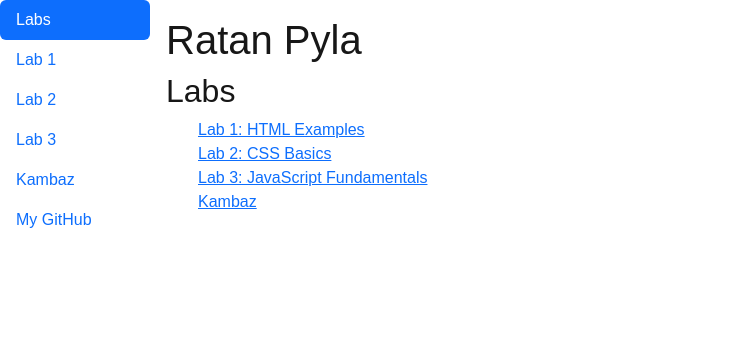
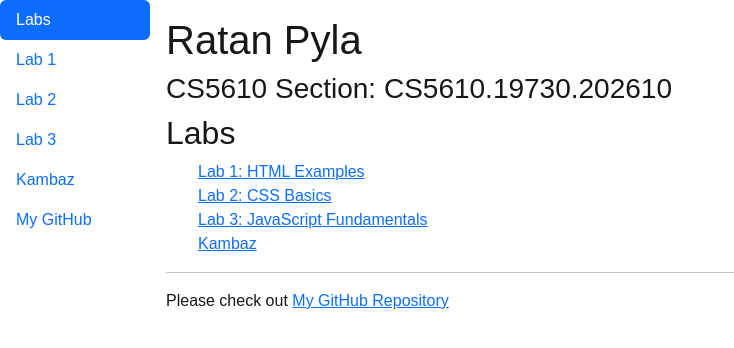
Before and after one commit to Ratan24/cs5610-lab1, a Next.js app: page /Labs in a window 1280 px wide. Shown: the top 348 px of the page, without its empty margins (0-734 px from the left). Built offline with nearby package versions, Linux system fonts and the light colour scheme.

Commit message:
built a3 v2.0

```diff
--- a/src/app/Labs/Lab1/page.tsx
+++ b/src/app/Labs/Lab1/page.tsx
@@ -300,7 +300,7 @@ export default function Lab1() {
           <Link href="https://www.lipsum.com" id="wd-lipsum">click here</Link>
           to get dummy text<br/>
 
-          Please check out <Link href="https://github.com/Ratan24/cs5610-lab1" target="_blank" rel="noopener noreferrer" id="wd-github">
+          Please check out <Link href="https://github.com/Ratan24/cs5610-lab1/tree/a3" target="_blank" rel="noopener noreferrer" id="wd-github">
               My GitHub Repository
             </Link>
         </>
--- a/src/app/Labs/Lab3/page.tsx
+++ b/src/app/Labs/Lab3/page.tsx
@@ -62,6 +62,7 @@ export default function Lab3() {
       <DestructingImports />
       <Classes />
       <Styles />
+      <Add a={1} b={2} />
       <Add a={3} b={4} />
       <h4>Square of 4</h4>
       <Square>4</Square><hr/>
--- a/src/app/Labs/TOC.tsx
+++ b/src/app/Labs/TOC.tsx
@@ -34,7 +34,7 @@ export default function TOC() {
         </NavLink>
       </NavItem>
       <NavItem>
-        <NavLink href="https://github.com/Ratan24/cs5610-lab1/tree/a2" id="wd-github" target="_blank" rel="noopener noreferrer">
+        <NavLink href="https://github.com/Ratan24/cs5610-lab1/tree/a3" id="wd-github" target="_blank" rel="noopener noreferrer">
           My GitHub
         </NavLink>
       </NavItem>
--- a/src/app/Labs/page.tsx
+++ b/src/app/Labs/page.tsx
@@ -3,6 +3,7 @@ export default function Labs() {
   return (
     <div id="wd-labs">
       <h1>Ratan Pyla</h1>
+      <h3>CS5610 Section: CS5610.19730.202610</h3>
       <h2>Labs</h2>
       <ul>
         <li>
@@ -26,6 +27,12 @@ export default function Labs() {
           </Link>
         </li>
       </ul>
+      <hr />
+      <p>
+        Please check out <Link href="https://github.com/Ratan24/cs5610-lab1/tree/a3" target="_blank" rel="noopener noreferrer" id="wd-github">
+          My GitHub Repository
+        </Link>
+      </p>
     </div>
   );
 }
```
